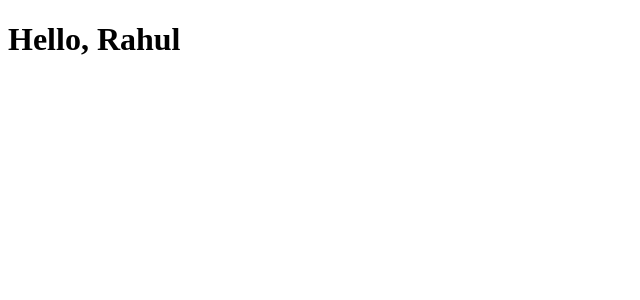
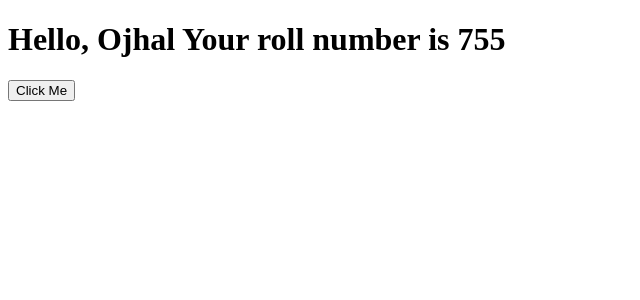
Before and after one commit to ojhal/React-Testing, a React (Create React App) app: page / in a window 1280 px wide. Shown: the top 300 px of the page, without its empty margins (0-640 px from the left). Built offline with nearby package versions, Linux system fonts and the light colour scheme.

Commit message:
Use event handling

```diff
--- a/src/Student.js
+++ b/src/Student.js
@@ -1,5 +1,24 @@
 import React, { Component } from "react";
-
+class Student extends Component {
+  constructor(props) {
+    super(props);
+    this.state = {
+      name: "Ojhal",
+      roll: this.props.roll
+    };
+  }
+  handleClick = () => {
+    console.log("Button Clicked", this);
+  }
+  render() {
+    return (
+      <div>
+        <h1>Hello, {this.state.name} Your roll number is {this.state.roll}</h1>
+        <button onClick={this.handleClick}>Click Me</button>
+      </div>
+    );
+  }
+}
 
 
 // const Student = props => {
@@ -27,16 +46,17 @@ import React, { Component } from "react";
 //   name: Pt.string
 // };
 
-class Student extends Component {
-  state = {
-    name: "Rahul"
+// class Student extends Component {
+//   state = {
+//     name: "Rahul",
+//     roll: this.props.roll
 
-  };
-  render() {
-    console.log(this.state.name)
-    return <h1>Hello, {this.state.name}</h1>;
-  }
-}
+//   };
+//   render() {
+//     console.log(this.state.name)
+//     return <h1>Hello, {this.state.name} Your roll number is: {this.state.roll}</h1>;
+//   }
+// }
 
 
 export default Student;
--- a/src/index.js
+++ b/src/index.js
@@ -2,4 +2,4 @@ import React from "react";
 import ReactDOM from "react-dom";
 import Student from "./Student";
 
-ReactDOM.render(<Student />, document.getElementById("root"));
+ReactDOM.render(<Student roll="755" />, document.getElementById("root"));
```
